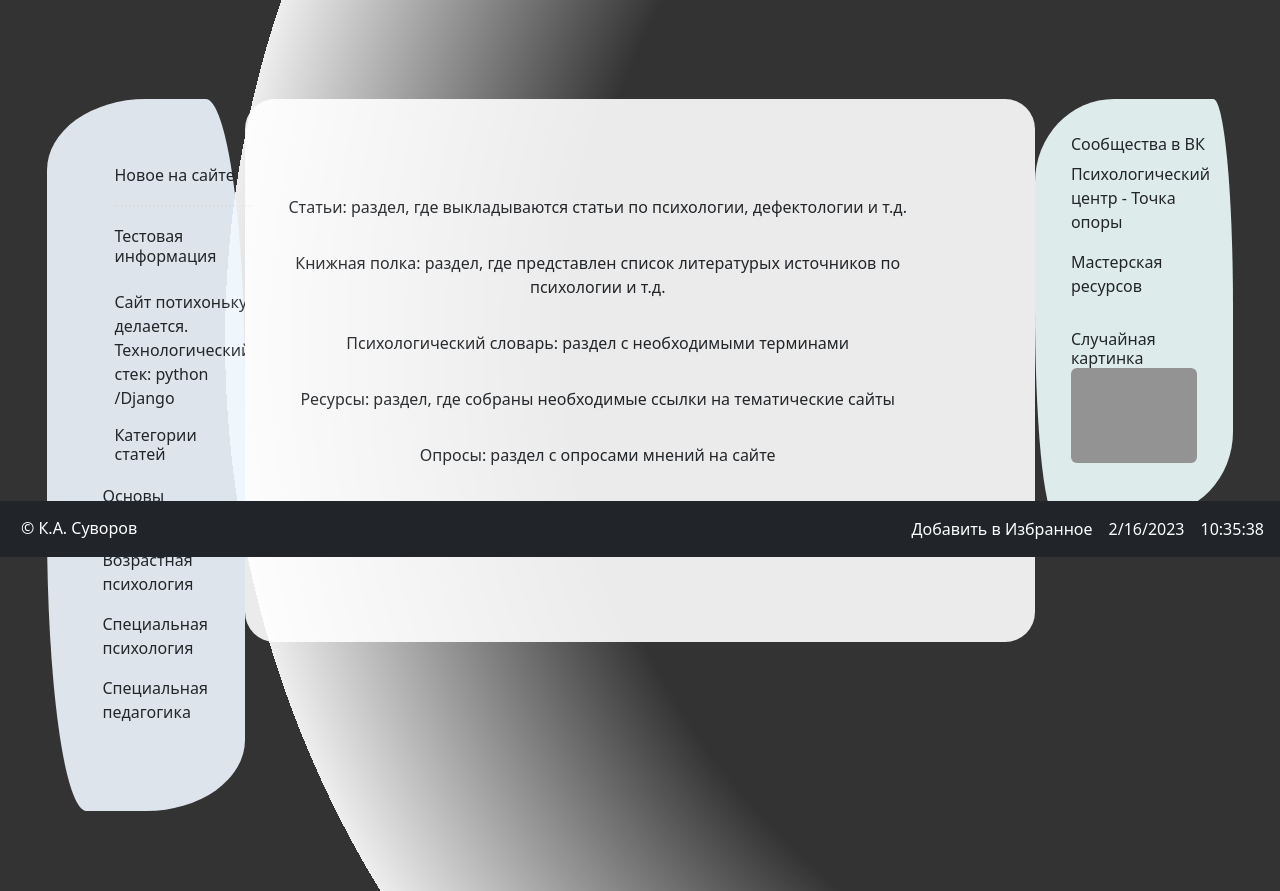
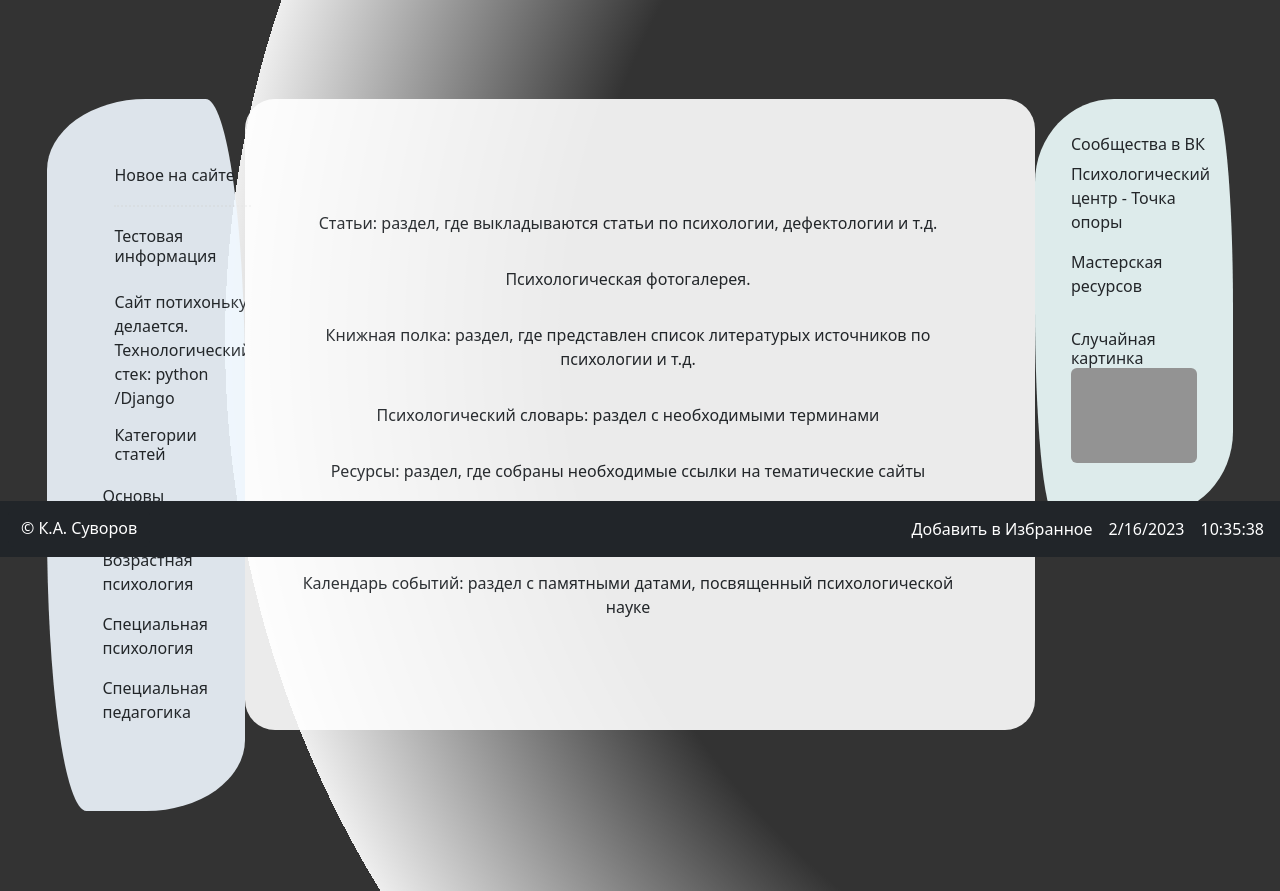
Before and after one commit to ka-suvorov/psywings, a Django app: page / in a window 1280 px wide. Shown: the part 243-1134 px from the top of the page. Run offline with Django 3.2, Linux system fonts and the light colour scheme; data comes from the database, SQL or seed files in the repository; some libraries are stand-ins or nearby versions; grey boxes are pictures that could not be loaded.

Commit message:
Finally changes

```diff
--- a/HelloDjango/pages/templates/pages/index.html
+++ b/HelloDjango/pages/templates/pages/index.html
@@ -6,10 +6,12 @@
 {% block content %}
 
 <div class="mx-auto m-5 p-2 container main text-dark text-left">
-    <div class="row col-md-11">
+    <div class="row col-md-12 p-3">
 
         <a class="btn btn-outline-dark p-3 d-block" href="{% url 'psywings:posts' %}" role="button"
                 style="border: 0; border-radius: 30px; border-style: groove cursor: pointer;">Статьи: раздел, где выкладываются статьи по психологии, дефектологии и т.д.</a>
+        <a class="btn btn-outline-dark p-3 d-block" href="{% url 'psywings:psy_gallery' %}" role="button"
+                style="border: 0; border-radius: 30px; border-style: groove cursor: pointer;">Психологическая фотогалерея.</a>
         <a class="btn btn-outline-dark p-3 d-block" href="{% url 'psywings:books' %}" role="button"
                 style="border: 0; border-radius: 30px; border-style: groove cursor: pointer;">Книжная полка: раздел, где представлен список литературых источников по психологии и т.д.</a>
         <a class="btn btn-outline-dark p-3 d-block" href="{% url 'psywings:dictionary_list' %}" role="button"
```
